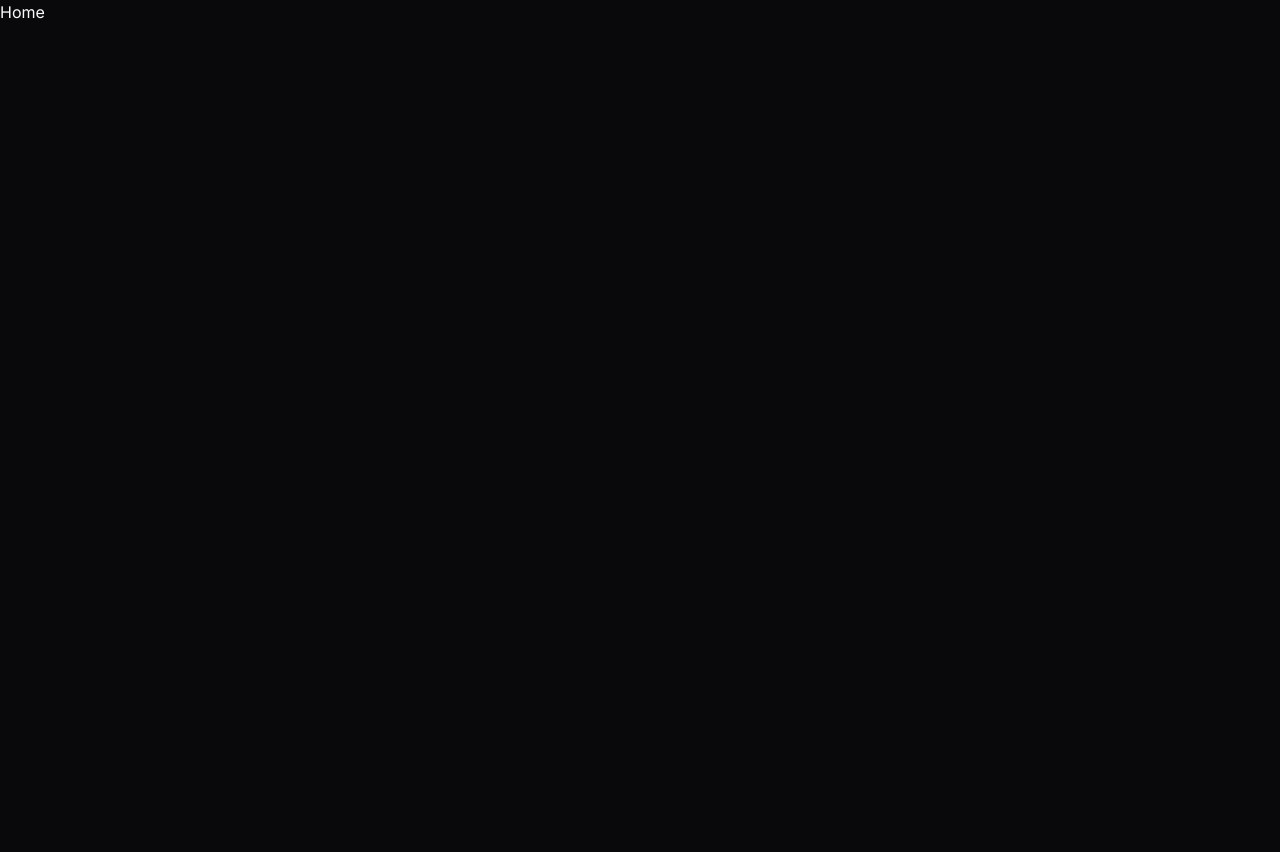
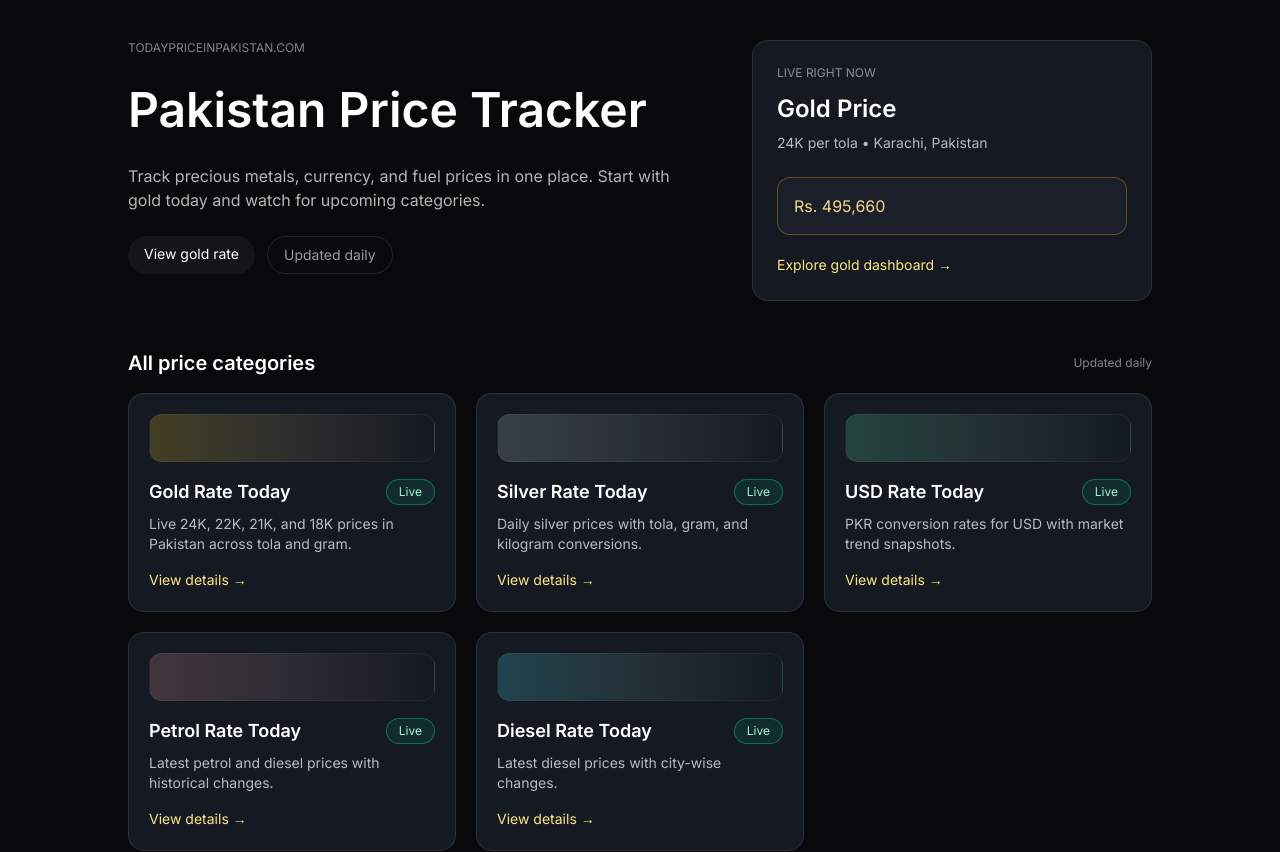
Before and after one commit to eazizurrehman/todaypriceinpakistan.com, a Next.js app: page / in a window 1280 px wide. Shown: the top 852 px of the page. Before the commit the page ends 800 px from the top, so only its background shows below. Built offline with nearby package versions, Linux system fonts and the light colour scheme.

Commit message:
feat: add home page

```diff
--- a/app/(modules)/_header.tsx
+++ b/app/(modules)/_header.tsx
@@ -11,6 +11,9 @@ import { cn } from "@/lib/utils";
 const navigationItems = [
   { key: "gold", label: "Gold", href: "/gold-rate-today" },
   { key: "silver", label: "Silver", href: "/silver-rate-today" },
+  { key: "usd", label: "USD", href: "/usd-rate-today" },
+  { key: "petrol", label: "Petrol", href: "/petrol-rate-today" },
+  { key: "diesel", label: "Diesel", href: "/diesel-rate-today" },
 ];
 
 export function AppHeader() {
--- a/app/(modules)/gold-rate-today/page.tsx
+++ b/app/(modules)/gold-rate-today/page.tsx
@@ -80,27 +80,8 @@ export default function GoldRateTodayPage() {
         <div className="rounded-3xl border border-white/10 bg-[#151a22] p-6">
           Ad
         </div>
-        {/* <div className="rounded-3xl border border-white/10 bg-[#151a22] p-6">
-            <div className="flex items-center justify-between">
-              <h3 className="font-semibold text-lg">Market Summary</h3>
-              <span className="text-white/50 text-xs">Global spot</span>
-            </div>
-            <div className="mt-6 grid gap-4">
-              {marketSummary.map((item) => (
-                <div
-                  className="flex items-center justify-between rounded-2xl border border-white/10 bg-white/5 px-4 py-3"
-                  key={item.label}
-                >
-                  <span className="text-sm text-white/60">{item.label}</span>
-                  <span className="font-semibold text-sm text-white">
-                    {item.value}
-                  </span>
-                </div>
-              ))}
-            </div>
-          </div> */}
       </section>
-      <section className="grid gap-6 lg:grid-cols-[1.35fr_0.65fr]">
+      <section className="grid gap-6">
         <div className="rounded-3xl border border-white/10 bg-[#151a22] p-6">
           <div className="flex flex-wrap items-center justify-between gap-3">
             <h3 className="font-semibold text-lg">Gold Rate by Karat</h3>
@@ -140,36 +121,6 @@ export default function GoldRateTodayPage() {
                 ))}
               </tbody>
             </table>
-          </div>
-        </div>
-        <div className="flex flex-col gap-6">
-          <div className="rounded-3xl border border-white/10 bg-[#151a22] p-6">
-            <h3 className="font-semibold text-lg">Quick Converter</h3>
-            <p className="mt-2 text-sm text-white/60">
-              Convert between tola, gram, and kg in PKR.
-            </p>
-            <div className="mt-5 space-y-3">
-              <input
-                className="w-full rounded-2xl border border-white/10 bg-[#0f131b] px-4 py-3 text-sm text-white outline-none"
-                defaultValue={1}
-                type="number"
-              />
-              <select className="w-full rounded-2xl border border-white/10 bg-[#0f131b] px-4 py-3 text-sm text-white">
-                <option>Per Tola (Pakistan)</option>
-                <option>Per Gram</option>
-                <option>Per 10 Grams</option>
-                <option>Per Kilogram</option>
-              </select>
-              <div className="rounded-2xl border border-[#c8972a]/40 bg-[#1a1f29] px-4 py-3 text-[#f6d58a] text-sm">
-                Estimated value: Rs. 495,660
-              </div>
-            </div>
-          </div>
-          <div className="rounded-3xl border border-[#c8972a]/50 border-dashed bg-[#151a22] p-6 text-center">
-            <p className="text-[#f6d58a] text-xs uppercase">728 × 90 Ad Slot</p>
-            <p className="mt-2 text-sm text-white/50">
-              Reserved for future monetization (AdSense or direct).
-            </p>
           </div>
         </div>
       </section>
@@ -213,6 +164,49 @@ export default function GoldRateTodayPage() {
           </div>
         </div>
       </section>
+      <section className="flex gap-5 *:flex-1">
+        <div className="rounded-3xl border border-white/10 bg-[#151a22] p-6">
+          <h3 className="font-semibold text-lg">Quick Converter</h3>
+          <p className="mt-2 text-sm text-white/60">
+            Convert between tola, gram, and kg in PKR.
+          </p>
+          <div className="mt-5 space-y-3">
+            <input
+              className="w-full rounded-2xl border border-white/10 bg-[#0f131b] px-4 py-3 text-sm text-white outline-none"
+              defaultValue={1}
+              type="number"
+            />
+            <select className="w-full rounded-2xl border border-white/10 bg-[#0f131b] px-4 py-3 text-sm text-white">
+              <option>Per Tola (Pakistan)</option>
+              <option>Per Gram</option>
+              <option>Per 10 Grams</option>
+              <option>Per Kilogram</option>
+            </select>
+            <div className="rounded-2xl border border-[#c8972a]/40 bg-[#1a1f29] px-4 py-3 text-[#f6d58a] text-sm">
+              Estimated value: Rs. 495,660
+            </div>
+          </div>
+        </div>
+        <div className="rounded-3xl border border-white/10 bg-[#151a22] p-6">
+          <div className="flex items-center justify-between">
+            <h3 className="font-semibold text-lg">Market Summary</h3>
+            <span className="text-white/50 text-xs">Global spot</span>
+          </div>
+          <div className="mt-6 grid gap-4">
+            {_marketSummary.map((item) => (
+              <div
+                className="flex items-center justify-between rounded-2xl border border-white/10 bg-white/5 px-4 py-3"
+                key={item.label}
+              >
+                <span className="text-sm text-white/60">{item.label}</span>
+                <span className="font-semibold text-sm text-white">
+                  {item.value}
+                </span>
+              </div>
+            ))}
+          </div>
+        </div>
+      </section>
       <section className="rounded-3xl border border-white/10 bg-[#151a22] p-6">
         <h3 className="font-semibold text-lg">Visual Mockup</h3>
         <p className="mt-2 text-sm text-white/60">
--- a/app/page.tsx
+++ b/app/page.tsx
@@ -1,3 +1,161 @@
+import Link from "next/link";
+
+const priceCategories = [
+  {
+    title: "Gold Rate Today",
+    description:
+      "Live 24K, 22K, 21K, and 18K prices in Pakistan across tola and gram.",
+    href: "/gold-rate-today",
+    status: "Live",
+    accent: "from-amber-300/20 via-amber-200/10 to-transparent",
+  },
+  {
+    title: "Silver Rate Today",
+    description:
+      "Daily silver prices with tola, gram, and kilogram conversions.",
+    href: "/silver-rate-today",
+    status: "Live",
+    accent: "from-slate-300/20 via-slate-200/10 to-transparent",
+  },
+  {
+    title: "USD Rate Today",
+    description: "PKR conversion rates for USD with market trend snapshots.",
+    href: "/usd-rate-today",
+    status: "Live",
+    accent: "from-emerald-300/20 via-emerald-200/10 to-transparent",
+  },
+  {
+    title: "Petrol Rate Today",
+    description: "Latest petrol and diesel prices with historical changes.",
+    href: "/petrol-rate-today",
+    status: "Live",
+    accent: "from-rose-300/20 via-rose-200/10 to-transparent",
+  },
+  {
+    title: "Diesel Rate Today",
+    description: "Latest diesel prices with city-wise changes.",
+    href: "/diesel-rate-today",
+    status: "Live",
+    accent: "from-cyan-300/20 via-cyan-200/10 to-transparent",
+  },
+];
+
 export default function Home() {
-  return <div>Home</div>;
+  return (
+    <div className="container mx-auto space-y-12 pt-10 text-white">
+      <section className="grid gap-6 lg:grid-cols-[1.2fr_0.8fr]">
+        <div className="space-y-6">
+          <p className="text-white/50 text-xs uppercase">
+            TodayPriceInPakistan.com
+          </p>
+          <h1 className="font-semibold text-4xl leading-tight md:text-5xl">
+            Pakistan Price Tracker
+          </h1>
+          <p className="max-w-xl text-base text-white/70">
+            Track precious metals, currency, and fuel prices in one place. Start
+            with gold today and watch for upcoming categories.
+          </p>
+          <div className="flex flex-wrap gap-3">
+            <Link
+              className="rounded-full border border-white/10 bg-white/5 px-4 py-2 text-sm text-white hover:bg-white/10"
+              href="/gold-rate-today"
+            >
+              View gold rate
+            </Link>
+            <span className="rounded-full border border-white/10 px-4 py-2 text-sm text-white/60">
+              Updated daily
+            </span>
+          </div>
+        </div>
+        <div className="rounded-3xl border border-white/10 bg-[#151a22] p-6">
+          <p className="text-white/50 text-xs uppercase">Live right now</p>
+          <h2 className="mt-3 font-semibold text-2xl">Gold Price</h2>
+          <p className="mt-2 text-sm text-white/70">
+            24K per tola • Karachi, Pakistan
+          </p>
+          <div className="mt-6 rounded-2xl border border-[#c8972a]/40 bg-[#1a1f29] px-4 py-4 text-[#f6d58a]">
+            Rs. 495,660
+          </div>
+          <Link
+            className="mt-5 inline-flex items-center text-amber-200 text-sm hover:text-amber-100"
+            href="/gold-rate-today"
+          >
+            Explore gold dashboard →
+          </Link>
+        </div>
+      </section>
+
+      <section className="space-y-4">
+        <div className="flex flex-wrap items-center justify-between gap-3">
+          <h2 className="font-semibold text-xl">All price categories</h2>
+          <span className="text-white/50 text-xs">Updated daily</span>
+        </div>
+        <div className="grid grid-cols-3 gap-5">
+          {priceCategories.map((category) => {
+            const isLive = category.status === "Live";
+            return (
+              <div
+                className="rounded-3xl border border-white/10 bg-[#151a22] p-5"
+                key={category.title}
+              >
+                <div
+                  className={`h-12 rounded-2xl border border-white/5 bg-linear-to-r ${category.accent}`}
+                />
+                <div className="mt-4 flex items-center justify-between">
+                  <h3 className="font-semibold text-lg">{category.title}</h3>
+                  <span
+                    className={`rounded-full border px-3 py-1 text-xs ${
+                      isLive
+                        ? "border-emerald-400/40 bg-emerald-400/10 text-emerald-200"
+                        : "border-white/10 text-white/50"
+                    }`}
+                  >
+                    {category.status}
+                  </span>
+                </div>
+                <p className="mt-2 text-sm text-white/70">
+                  {category.description}
+                </p>
+                {isLive ? (
+                  <Link
+                    className="mt-4 inline-flex text-amber-200 text-sm hover:text-amber-100"
+                    href={category.href}
+                  >
+                    View details →
+                  </Link>
+                ) : (
+                  <span className="mt-4 inline-flex text-sm text-white/40">
+                    Launching soon
+                  </span>
+                )}
+              </div>
+            );
+          })}
+        </div>
+      </section>
+
+      <section className="rounded-3xl border border-white/10 bg-[#151a22] p-6">
+        <div className="flex flex-wrap items-center justify-between gap-4">
+          <div>
+            <h3 className="font-semibold text-lg">Why track with us?</h3>
+            <p className="mt-2 text-sm text-white/70">
+              We combine local market rates, global spot trends, and clean
+              design to help you make informed decisions.
+            </p>
+          </div>
+          <div className="flex flex-wrap gap-3 text-white/60 text-xs">
+            <span className="rounded-full border border-white/10 px-3 py-1">
+              Accurate PKR rates
+            </span>
+            <span className="rounded-full border border-white/10 px-3 py-1">
+              Mobile-first layout
+            </span>
+            <span className="rounded-full border border-white/10 px-3 py-1">
+              Updated daily
+            </span>
+          </div>
+        </div>
+      </section>
+    </div>
+  );
 }
```
